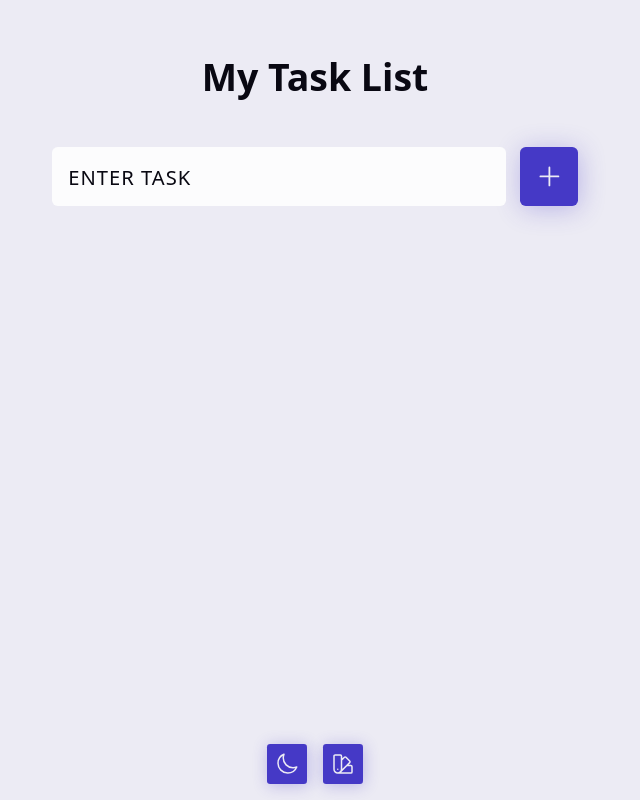
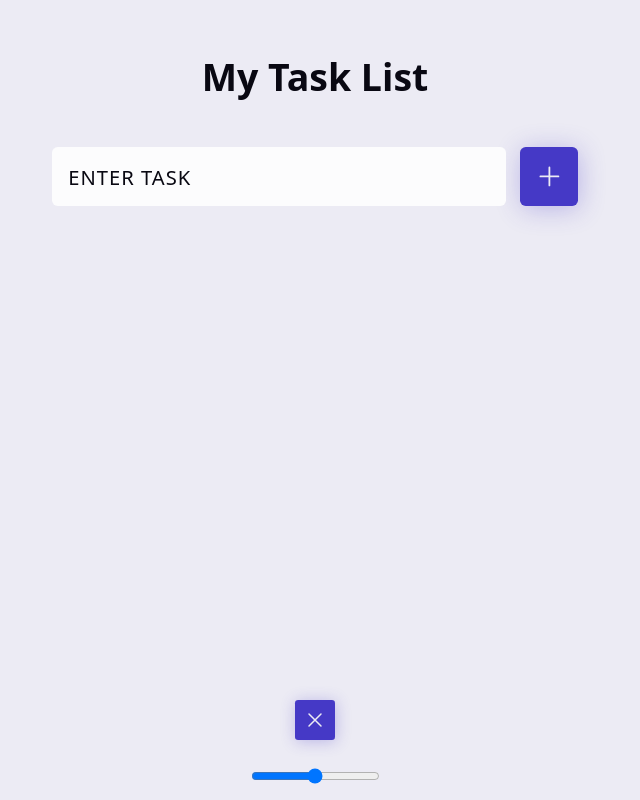
Before and after one commit to dgutierrez21/Proyecto-React-CRUD-Todo-App, a React (Vite) app in the folder React-CRUD-Todo-App/: page / in a window 1280 px wide. Both pictures are taken after a click on the button 668 px from the left and 764 px from the top of the page. Shown: the whole page, without its empty margins (325-965 px from the left). Built offline with nearby package versions, Linux system fonts and the light colour scheme.

Commit message:
add status to activate color selection mode | add color selection mode

```diff
--- a/React-CRUD-Todo-App/src/components/ThemeSwitcher.jsx
+++ b/React-CRUD-Todo-App/src/components/ThemeSwitcher.jsx
@@ -2,9 +2,16 @@ import { useState } from "react";
 
 import styles from "./cssmodules/ThemeSwitcher.module.css";
 
-import { SunIcon, SwatchIcon, MoonIcon } from "@heroicons/react/24/outline";
+import {
+  SunIcon,
+  XMarkIcon,
+  SwatchIcon,
+  MoonIcon,
+} from "@heroicons/react/24/outline";
 
 export const ThemeSwitcher = () => {
+  const [isColorPicking, setIsColorPicking] = useState(false);
+
   const [theme, setTheme] = useState("light");
 
   const changeTheme = theme === "light" ? "dark" : "light";
@@ -13,6 +20,18 @@ export const ThemeSwitcher = () => {
 
   return (
     <aside className={styles.wrapper}>
+      {isColorPicking ? (
+        <>
+          <button
+            onClick={() => setIsColorPicking(false)}
+            aria-label="Close color picking mode"
+            className={`btn ${styles.close}`}
+          >
+            <XMarkIcon />
+          </button>
+          <input type="range" />
+        </>
+      ) : (
         <div className={styles.btns}>
           <button
             role="switch"
@@ -22,10 +41,16 @@ export const ThemeSwitcher = () => {
           >
             {theme === "light" ? <MoonIcon /> : <SunIcon />}
           </button>
-        <button className="btn">
+
+          <button
+            aria-label="Enable color picking mode"
+            onClick={() => setIsColorPicking(true)}
+            className="btn"
+          >
             <SwatchIcon />
           </button>
         </div>
+      )}
     </aside>
   );
 };
--- a/React-CRUD-Todo-App/src/components/cssmodules/ThemeSwitcher.module.css
+++ b/React-CRUD-Todo-App/src/components/cssmodules/ThemeSwitcher.module.css
@@ -14,3 +14,10 @@
   display: flex;
   gap: 1em;
 }
+
+.close {
+  position: absolute;
+  top: -2em;
+  left: 50%;
+  transform: translate(-50%, -50%);
+}
```
Lines whose indentation alone changed are shown as unchanged.
